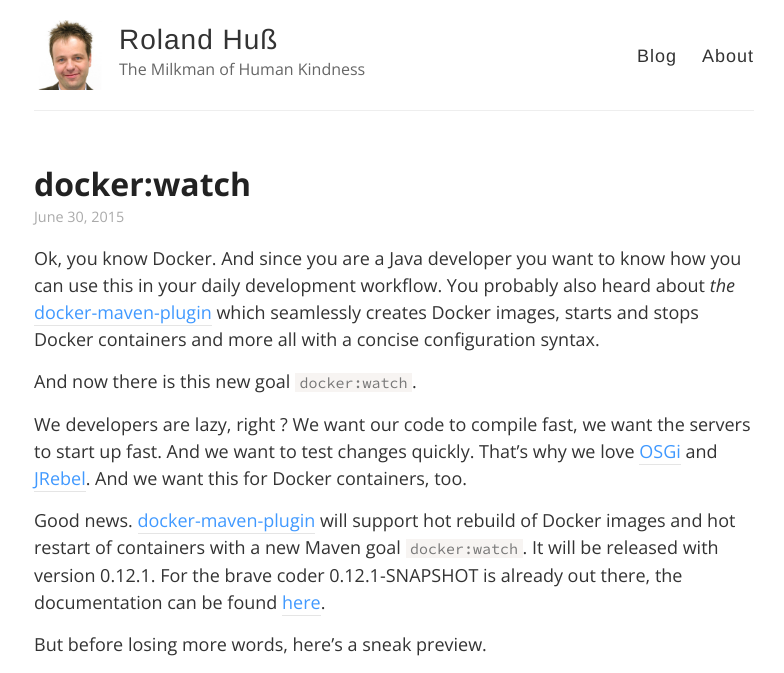
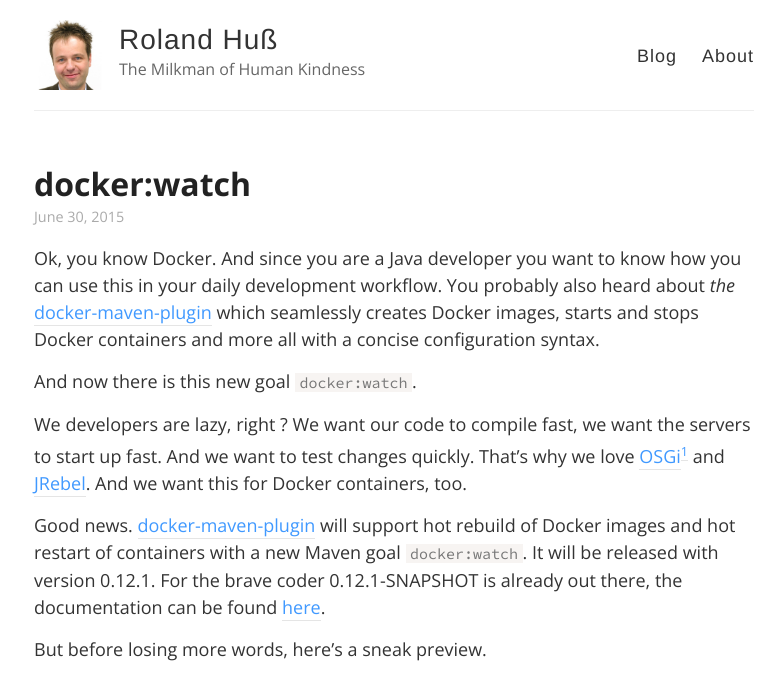
Before and after one commit to rhuss/rhuss.github.io, a Jekyll site: the page built from _posts/2015-06-30-maven-docker-watch.md, in a window 1280 px wide, cut to the strip 0-673 px from the top of the page. Shown: the whole strip, without its empty margins (246-1030 px from the left). Built offline with Jekyll 4.4.1, drawn with Linux system fonts in a browser that asks for light colours; nearby versions of some CDN libraries; comment, search, counter and statistics services are not loaded; some of the changed text lies outside the part shown.

Commit message:
Added footnote to OSGi

```diff
--- a/_posts/2015-06-30-maven-docker-watch.md
+++ b/_posts/2015-06-30-maven-docker-watch.md
@@ -8,7 +8,7 @@ Ok, you know Docker. And since you are a Java developer you want to know how you
 And now there is this new goal `docker:watch`.
 <!-- more -->
 
-We developers are lazy, right ? We want our code to compile fast, we want the servers to start up fast. And we want to test changes quickly. That's why we love [OSGi][2] and [JRebel][3]. And we want this for Docker containers, too.
+We developers are lazy, right ? We want our code to compile fast, we want the servers to start up fast. And we want to test changes quickly. That's why we love [OSGi][2][^1] and [JRebel][3]. And we want this for Docker containers, too.
 
 Good news. [docker-maven-plugin][4] will support hot rebuild of Docker images and hot restart of containers with a new Maven goal `docker:watch`. It will be released with version 0.12.1. For the brave coder 0.12.1-SNAPSHOT is already out there, the documentation can be found [here][5].
 
@@ -17,6 +17,8 @@ But before losing more words, here's a sneak preview.
 <iframe src="https://player.vimeo.com/video/132183699" width="720" height="405" frameborder="0" webkitallowfullscreen mozallowfullscreen allowfullscreen></iframe>
 
 
+[^1]:	of course, that's of course not entirely true. We love OSGi ... or we **hate** it with passion. But even the haters don't hate it for its hot deployment abilities.
+
 [1]:	https://github.com/rhuss/docker-maven-plugin
 [2]:	http://www.osgi.org/Main/HomePage
 [3]:	http://zeroturnaround.com/software/jrebel/
--- a/style.scss
+++ b/style.scss
@@ -324,6 +324,10 @@ footer {
   text-align: center;
 }
 
+.footnote {
+  vertical-align: super;
+  font-size: 0.7em;
+}
 // Settled on moving the import of syntax highlighting to the bottom of the CSS
 // ... Otherwise it really bloats up the top of the CSS file and makes it difficult to find the start
 @import "_highlights";
```
